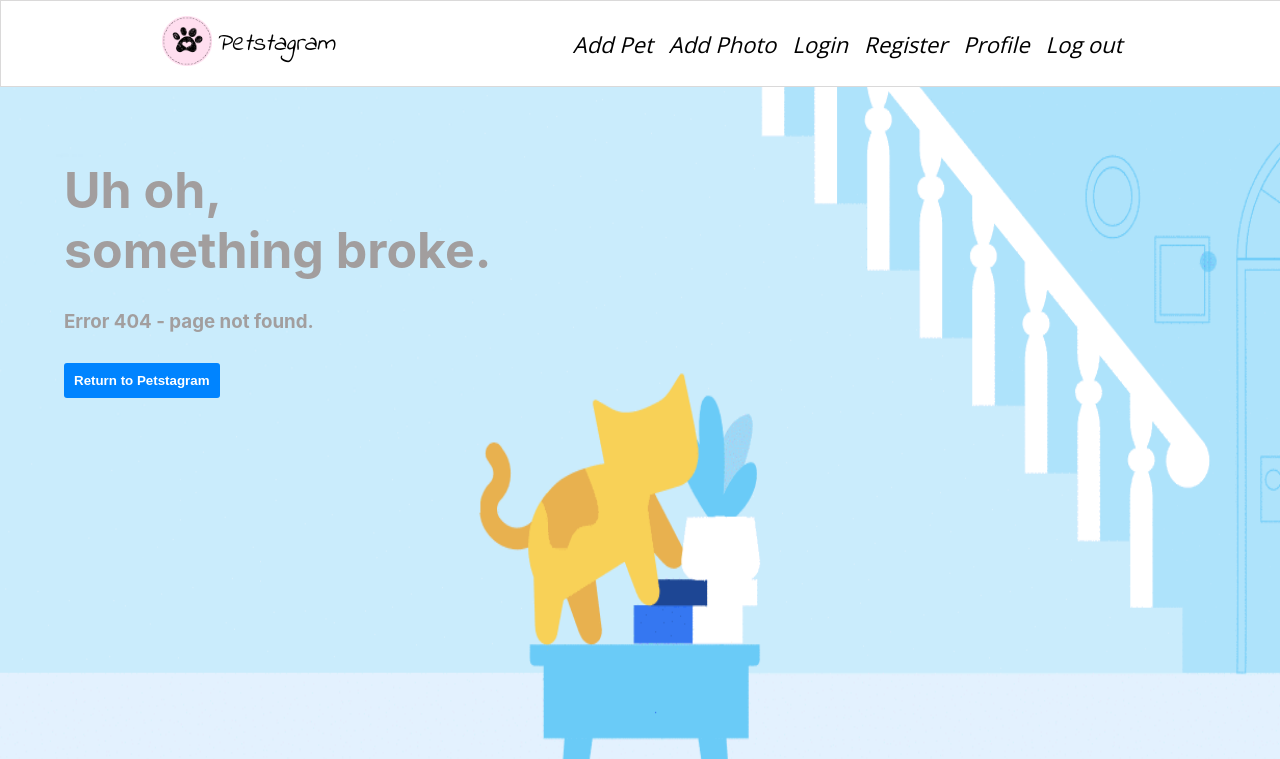
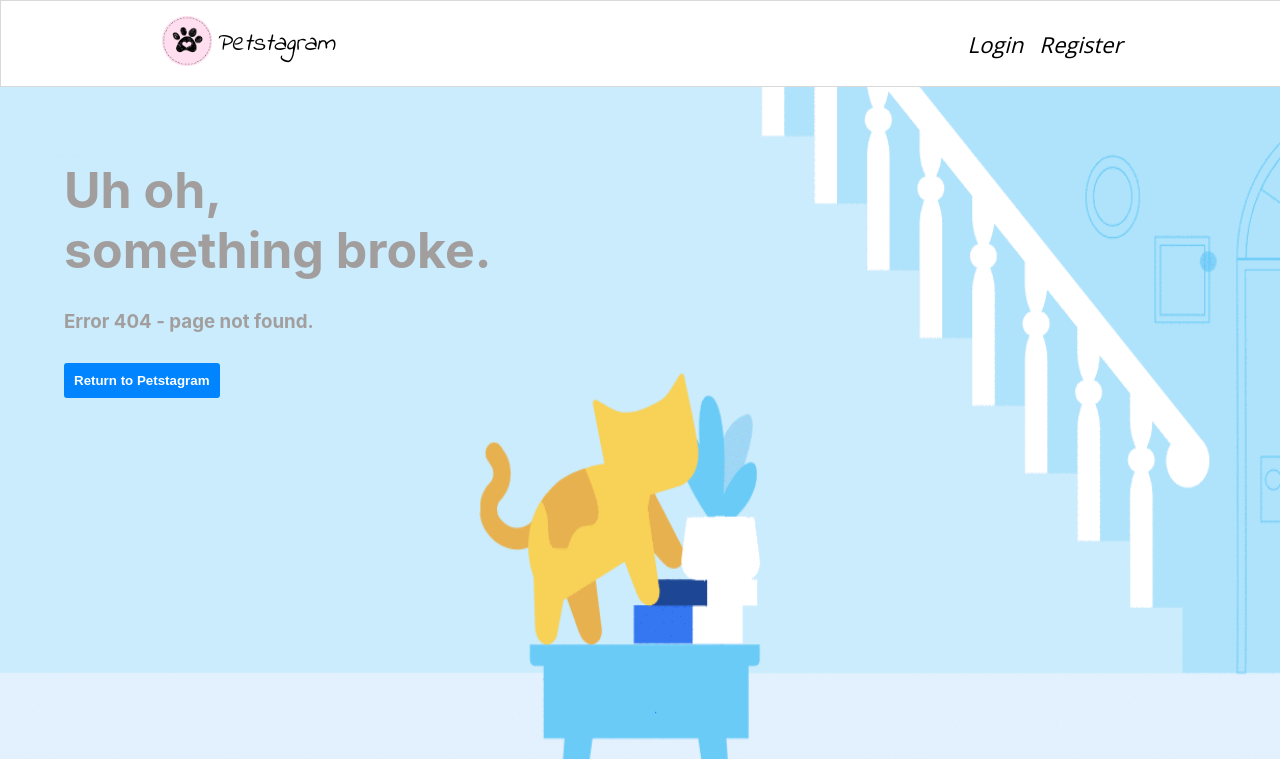
Before and after one commit to Stoyan-Rusev/petstagram, a Django app: template templates/404.html in a window 1280 px wide. Shown: the top 759 px of the page. Run offline with Django 5.2, Linux system fonts and the light colour scheme; the template is opened without the code that fills it, so the values that code supplies are empty.

Commit message:
feat: implement custom 404.html page

```diff
--- a/petstagram/settings.py
+++ b/petstagram/settings.py
@@ -25,9 +25,9 @@ BASE_DIR = Path(__file__).resolve().parent.parent
 SECRET_KEY = 'django-insecure--&b*2)98k-&g_22yemb693qu4vk&%kw2lr=ux658!0c=2+kuly'
 
 # SECURITY WARNING: don't run with debug turned on in production!
-DEBUG = True
+DEBUG = False
 
-ALLOWED_HOSTS = []
+ALLOWED_HOSTS = ['localhost', '127.0.0.1']
 
 
 # Application definition
--- a/templates/404.html
+++ b/templates/404.html
@@ -1,84 +1,8 @@
+{% extends 'common/base.html' %}
 {% load static %}
 
-<!DOCTYPE html>
-<html lang="en">
-<!-- Starts Head Section -->
-<head>
-    <link rel="stylesheet" href="{% static 'css/styles.css' %}">
-    <link rel="icon" type="image/x-icon" href="{% static 'images/free-30-instagram-stories-icons23_122570.png' %}">
-    <title>Petstagram</title>
-</head>
-<!-- End Head Section -->
-
-<!-- Starts Body Section -->
-<body>
-
-<!-- Starts Header Section with Navigation Bar -->
-<header>
-    <nav class="navbar">
-        <div class="container">
-            <div class="logo">
-                <!-- Link to Home Page -->
-                <a href="#">
-                    <img width="50px" src="{% static 'images/free-30-instagram-stories-icons23_122570.png' %}" alt="img1">
-                </a>
-                <!-- Link to Home Page -->
-                <a class="home" href="#">
-                    <i>Petstagram</i>
-                </a>
-            </div>
-
-            <div class="nav-links">
-                <ul class="nav-group">
-                    <li class="nav-item">
-                        <!-- Link to Add Pet Page -->
-                        <a href="#">
-                            <i>Add Pet</i>
-                        </a>
-                    </li>
-                    <li class="nav-item">
-                        <!-- Link to Add Photo Page -->
-                        <a href="#">
-                            <i>Add Photo</i>
-                        </a>
-                    </li>
-                    <li class="nav-item">
-                        <!-- Link to Login Page -->
-                        <a href="#">
-                            <i>Login</i>
-                        </a>
-                    </li>
-
-                    <li class="nav-item">
-                        <!-- Link to Register Page -->
-                        <a href="#">
-                            <i>Register</i>
-                        </a>
-                    </li>
-
-                    <li class="nav-item">
-                        <!-- Link to Profile Details Page -->
-                        <a href="#">
-                            <i>Profile</i>
-                        </a>
-                    </li>
-                    <li class="nav-item">
-                        <!-- Log out -->
-                        <a href="#">
-                            <i>Log out</i>
-                        </a>
-                    </li>
-                </ul>
-            </div>
-        </div>
-    </nav>
-</header>
-<!-- End Header Section with Navigation Bar -->
-
-<!-- Starts Main Section -->
-<main>
-    <!-- 404 page -->
-    <div class="not-found-img">
+{% block content %}
+        <div class="not-found-img">
         <img src="{% static 'images/zillow-404-page-5f3ed6a6abaa5.gif' %}" alt="404 not found gif">
     </div>
 
@@ -88,23 +12,9 @@
         </h1>
 
         <h3>Error 404 - page not found.</h3>
-        <!-- Link to Home Page -->
-        <a href="#">
+
+        <a href="{% url 'home-page' %}">
             <button>Return to Petstagram</button>
         </a>
     </div>
-    <!-- End 404 page -->
-
-</main>
-<!-- End Main Section -->
-
-<!-- Starts Footer Section -->
-<div class="footer">
-		<span class="footer-section">
-			© 2024 SOFTUNI WORKSHOP FOR PYTHON WEB MODULE
-		</span>
-</div>
-<!-- End Footer Section -->
-
-</body>
-</html>
+{% endblock %}
```
